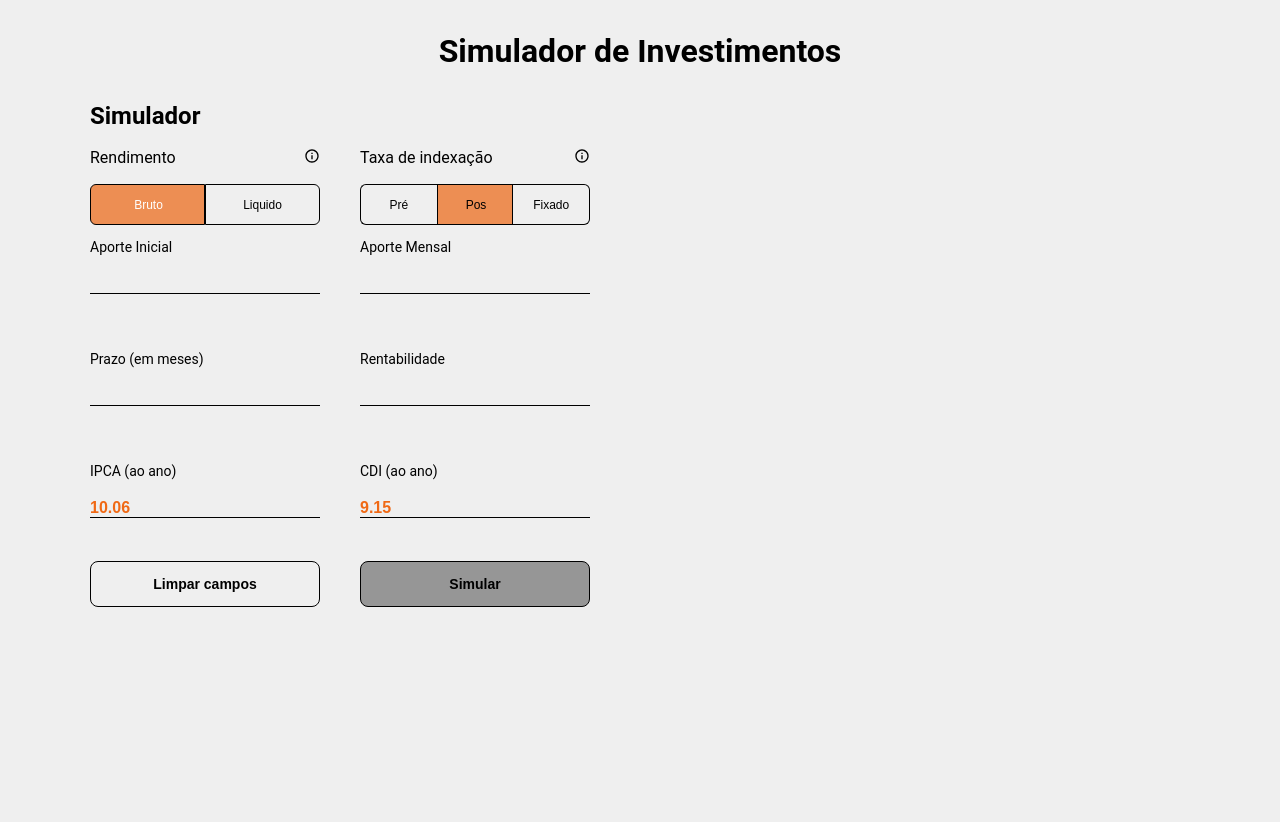
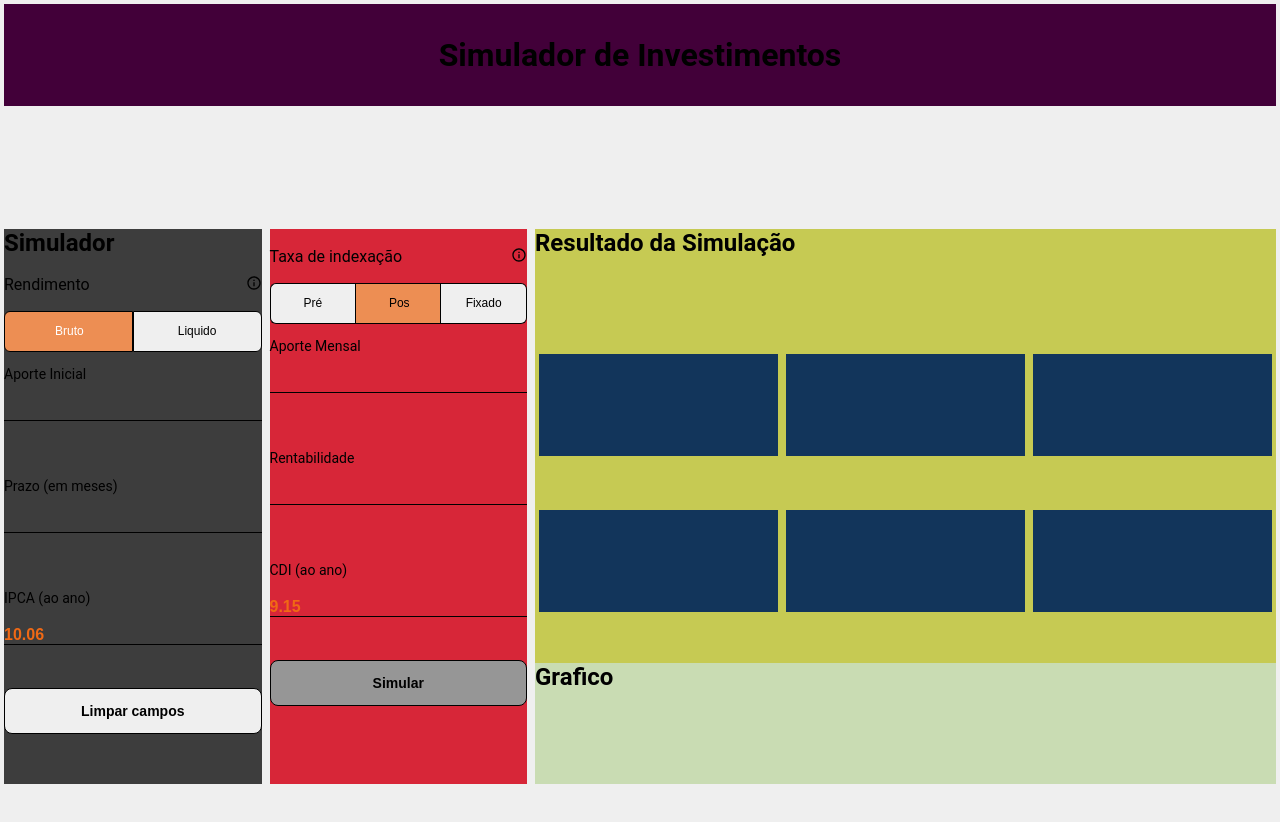
Before and after one commit to nataliaaraujo0/eqi, a React (Vite) app: page / in a window 1280 px wide. Shown: the top 822 px of the page. Before the commit the page ends 800 px from the top, so only its background shows below. Built offline with nearby package versions, Linux system fonts and the light colour scheme; data requests are answered from the project's data file.

Commit message:
chore: criando estrutura componente resultSimulacao e estilizando layout com grid

```diff
--- a/src/components/Card/index.tsx
+++ b/src/components/Card/index.tsx
@@ -1,9 +1,8 @@
 import { Container } from "./styled";
-
 export function Card(){
   return(
    <Container>
-      <h1>card</h1>
+
    </Container>
   )
 }
--- /dev/null
+++ b/src/components/Card/styled.js
@@ -0,0 +1,10 @@
+import styled from "styled-components";
+
+export const Container = styled.div`
+width: 239px;
+height: 102px;
+background-color: white;
+margin: 4px;
+background-color:#12355b;
+display: flex;
+`;
--- a/src/components/Card/styled.ts
+++ /dev/null
@@ -1,5 +0,0 @@
-import styled from "styled-components";
-
-export const Container = styled.div`
-
-`;
--- a/src/components/Header/styled.js
+++ b/src/components/Header/styled.js
@@ -4,4 +4,5 @@ export const Wrapper = styled.header`
   width: 100%;
   text-align: center;
   padding: 2rem;
+  background-color: #420039;
 `;
--- a/src/components/Indexacao/styled.js
+++ b/src/components/Indexacao/styled.js
@@ -3,8 +3,9 @@ import styled from "styled-components";
 export const Container = styled.div`
   display: flex;
   flex-direction: column;
-  width: 230px;
-
+  background-color:#d72638;
+ grid-column: 2/3;
+ height: 555px;
 `;
 export const ButtonSubmit = styled.button`
 width: 100%;
--- a/src/components/Rendimento/index.tsx
+++ b/src/components/Rendimento/index.tsx
@@ -12,7 +12,6 @@ interface IndicadorProps{
   nome?: string;
   valor?: number;
 }
-
 export function Rendimento({valor}: IndicadorProps): JSX.Element {
   return (
     <Container>
@@ -33,7 +32,6 @@ export function Rendimento({valor}: IndicadorProps): JSX.Element {
           <button>Liquido</button>
         </ContentButton>
       </Header>
-
       <ContentInput>
         <p>Aporte Inicial</p>
         <input type="text" />
--- a/src/components/Rendimento/styled.js
+++ b/src/components/Rendimento/styled.js
@@ -1,9 +1,9 @@
 import styled from "styled-components";
 
 export const Container = styled.div`
-  display: flex;
-  flex-direction: column;
-  width: 230px;
+  background-color: #3d3d3d;
+  grid-column: 1/2;
+  height: 555px;
 `;
 
 export const ButtonClean = styled.button`
--- a/src/components/ResultSimulacao/index.tsx
+++ b/src/components/ResultSimulacao/index.tsx
@@ -1,20 +1,20 @@
-import { Container, Wrapper } from "./styled";
+import { ContentCard, Container, ContentGrafico} from "./styled";
 import {Card} from "../../components/Card"
 export function ResultSimulacao() {
   return(
     <Container>
       <h2>Resultado da Simulação</h2>
-      <Wrapper>
+      <ContentCard>
         <Card/>
         <Card/>
         <Card/>
         <Card/>
         <Card/>
         <Card/>
-      </Wrapper>
-      <Wrapper>
+      </ContentCard>
+      <ContentGrafico>
         <h2>Grafico</h2>
-      </Wrapper>
+      </ContentGrafico>
     </Container>
   )
 }
--- /dev/null
+++ b/src/components/ResultSimulacao/styled.js
@@ -0,0 +1,19 @@
+import styled from "styled-components";
+
+export const Container = styled.div`
+background-color: #c6ca53;
+display: grid;
+grid-column: 3/-1;
+height: 555px;
+
+`;
+export const ContentCard = styled.div`
+width: 100%;
+display: grid;
+grid-template-columns: 33.33% 33.33% 33.33%;
+
+`;
+export const ContentGrafico= styled.div`
+background-color: #C9DCB3;
+
+`;
--- a/src/pages/Dashboard/index.tsx
+++ b/src/pages/Dashboard/index.tsx
@@ -1,20 +1,17 @@
-import { Wrapper, Container } from "./styled";
+import {  Wrapper,Container } from "./styled";
 import { Rendimento } from "../../components/Rendimento";
 import { Indexacao } from "../../components/Indexacao";
 import { Header } from "../../components/Header";
 import { useEffect, useState } from "react";
 import api from "../../services/api";
 import { ResultSimulacao } from "../../components/ResultSimulacao";
-
 interface IndicadorProps{
   nome: string;
   valor?: number;
 }
 
 export function Dashboard() {
-
   const [indicadores, setIndicadores] = useState<IndicadorProps[]>([]);
-
   const [cdi,ipca] = indicadores;
 
   useEffect(() => {
@@ -27,9 +24,13 @@ export function Dashboard() {
     <Container>
       <Header />
       <Wrapper>
-        <Rendimento valor={ipca?.valor} />
-        <Indexacao valor={cdi?.valor} />
-      {/* <ResultSimulacao/> */}
+        <Rendimento
+        valor={ipca?.valor}
+        />
+        <Indexacao
+        valor={cdi?.valor}
+         />
+      <ResultSimulacao/>
       </Wrapper>
     </Container>
   );
--- a/src/pages/Dashboard/styled.js
+++ b/src/pages/Dashboard/styled.js
@@ -1,17 +1,14 @@
 import styled from "styled-components";
 
 export const Container = styled.main`
-  max-width: 1120px;
+  margin: 0 auto;
+  padding: 4px;
+`;
+export const Wrapper = styled.div`
+  display: grid;
+  gap: 8px;
+  width: 100%;
   height: 100vh;
-  margin: 0 auto;
+  grid-template-columns: 2.5fr 2.5fr 6fr;
+align-items: center;
 `;
-
-export const Wrapper = styled.div`
-  padding: 0 10px;
-  width: 520px;
-  height: auto;
-  display: flex;
-  flex-direction: row;
-  align-items: flex-end;
-  justify-content: space-between;
-`;
```
Also changed, not shown: src/components/ResultSimulacao/styled.ts (deleted, +0 -8 lines).
